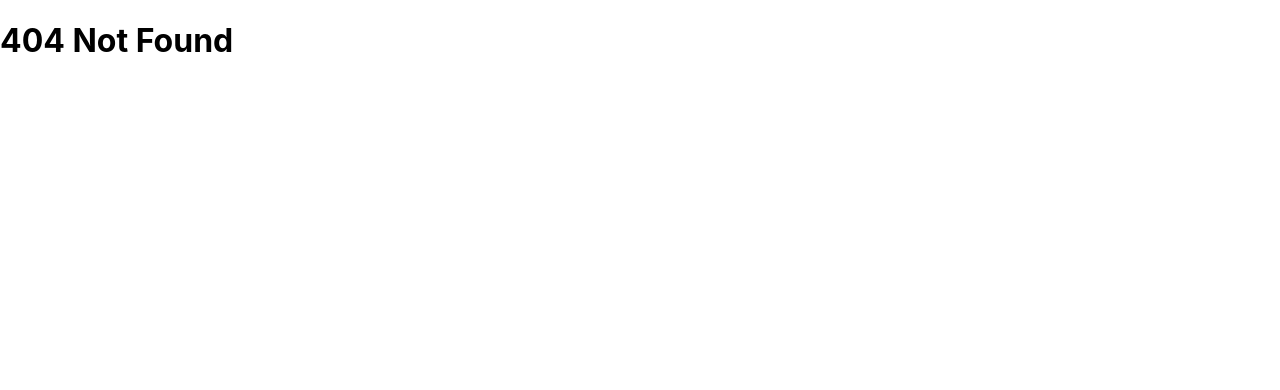
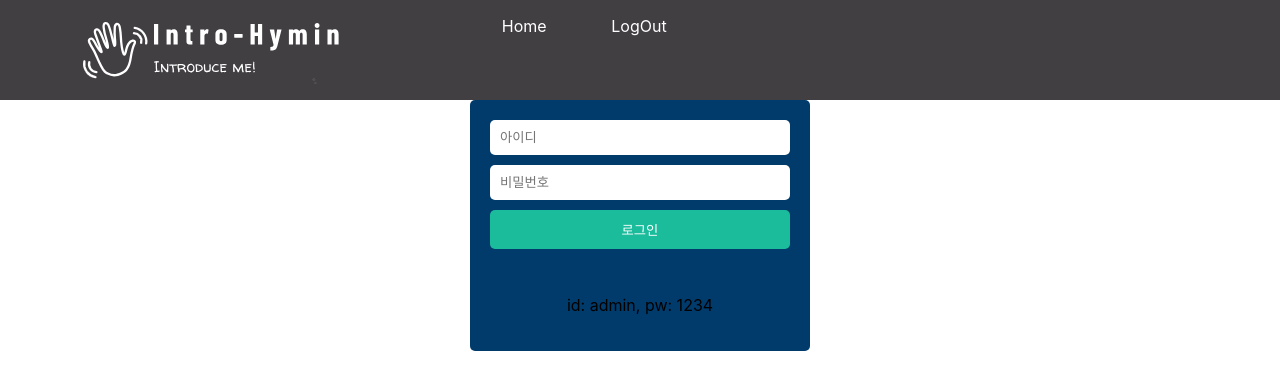
Before and after one commit to egogit/intro_hymin_FE, a React (Create React App) app: page /login in a window 1280 px wide. Before the commit this address had no page. Shown: the top 390 px of the page. Built offline with nearby package versions, Linux system fonts and the light colour scheme; no server answers.

Commit message:
feat: add login page
some incomplete features

```diff
--- a/src/App.js
+++ b/src/App.js
@@ -1,6 +1,7 @@
 import './App.css';
 import { BrowserRouter, Routes, Route } from 'react-router-dom';
 import Home from "./pages/Home";
+import Login from "./pages/Login";
 import NotFound from "./pages/NotFound";
 
 function App() {
@@ -8,6 +9,7 @@ function App() {
     <BrowserRouter>
         <Routes>
             <Route exact path="/" element={<Home />}></Route>
+            <Route exact path="/login" element={<Login />}></Route>
             <Route path="*" element={<NotFound />}></Route>
         </Routes>
     </BrowserRouter>
--- a/src/components/CVSidebar.js
+++ b/src/components/CVSidebar.js
@@ -98,8 +98,8 @@ function CVSidebar(props){
                 <div>
                     {
                         userSkill.map((skill) => {
-                            return <div style={styles.skillContainer}>
-                                <div key={skill[0]}>{skill[1]}</div>
+                            return <div key={skill[0]} style={styles.skillContainer}>
+                                <div>{skill[1]}</div>
                                 <div style={styles.skillRating}>
                                     <StarRatings rating={skill[2]} starRatedColor="#003b6c"
                                                  starSpacing='3px' starDimension="15px"/>
--- a/src/components/Header.js
+++ b/src/components/Header.js
@@ -1,5 +1,7 @@
 import {Link} from 'react-router-dom';
 import logo from '../assets/logo.png';
+import {useEffect, useState} from "react";
+import axios from "axios";
 
 const styles= {
     header:{
@@ -32,6 +34,21 @@ const styles= {
     }
 }
 function Header(){
+
+    const [isLogin, setIsLogin] = useState(false);
+    const baseURL ="http://localhost:8080/api/auth";
+
+    useEffect(() => {
+        axios.get(baseURL+'/checkSession').then((res) => {
+            let result = (res.data.status === 'success');
+            console.log(result)
+            setIsLogin(result);
+        }).catch((err) => {
+            console.log(err);
+            alert("오류가 발생하였습니다.")
+        })
+    },[])
+
     return (
         <div style={styles.header}>
             <div style={styles.containerStyle}>
@@ -41,6 +58,10 @@ function Header(){
                 <div style={styles.navBarContainer}>
                     <div style={styles.navBar}>
                         <div style={styles.nav}><p><Link style={styles.link} to="/">Home</Link></p></div>
+                        {
+                            isLogin ? <div style={styles.nav}><p><Link style={styles.link} to="/login">Login</Link></p></div>
+                                : <div style={styles.nav}><p><a style={styles.link} >LogOut</a></p></div>
+                        }
                     </div>
                 </div>
             </div>
--- /dev/null
+++ b/src/components/LoginForm.js
@@ -0,0 +1,68 @@
+import axios from "axios";
+import React from "react";
+import {useState} from "react";
+import {useNavigate} from "react-router-dom";
+
+const styles={
+    loginElement: {
+        marginBottom: '10px',
+        backgroundColor: 'white',
+        width: '100%',
+        padding: '10px',
+        boxSizing: 'border-box',
+        borderRadius: '5px',
+        border: 'none',
+
+    },
+    loginButton: {
+        backgroundColor: "#1BBC9B",
+        marginBottom: "30px",
+        color: "white",
+        width: '100%',
+        padding: '10px',
+        boxSizing: 'border-box',
+        borderRadius: '5px',
+        border: 'none',
+    }
+}
+
+function LoginForm(props){
+    const baseURL ="http://localhost:8080/api/auth";
+    const navigate = useNavigate();
+
+    const [id, setId]= useState('');
+    const [pw, setPw] = useState('');
+    const onIdChange = e => setId(e.target.value);
+    const onPwChange = e => setPw(e.target.value);
+
+    const checkLogin = (e) => {
+        e.preventDefault();
+        axios.post(baseURL+'/login',{
+            id: id,
+            pw: pw
+        }).then((res) => {
+            if(res.data.status === 'success'){
+                alert(res.data.msg)
+                navigate('/');
+            }else{
+                alert(res.data.msg)
+                setId('');
+                setPw('');
+            }
+        }).catch((err) => {
+            console.log(err);
+            alert("오류가 발생하였습니다.")
+        })
+    }
+
+    return (
+        <form>
+            <input value={id} type="text" placeholder="아이디" style={styles.loginElement} onChange={onIdChange} />
+            <input value={pw} type="password" placeholder="비밀번호" style={styles.loginElement} onChange={onPwChange} /><br/>
+            <input type="submit" id="btn" value="로그인" style={styles.loginButton} onClick={checkLogin} />
+            <p>id: admin, pw: 1234</p>
+        </form>
+    )
+}
+
+export default LoginForm;
--- /dev/null
+++ b/src/pages/Login.js
@@ -0,0 +1,50 @@
+import Header from "../components/Header";
+import LoginForm from "../components/LoginForm"
+import {useEffect, useState} from "react";
+import {useNavigate} from "react-router-dom";
+import axios from "axios";
+
+const styles = {
+    mainContainer:{
+        textAlign: 'center',
+        height: '100%',
+        backgroundColor: '#003b6c',
+        margin: 'auto',
+        width: '300px',
+        borderRadius: '5px',
+        padding: '20px',
+    },
+}
+
+const baseURL ="http://localhost:8080/api/auth";
+
+function Login(){
+    const [isLogin, setIsLogin] = useState(false);
+    const navigate = useNavigate();
+
+    useEffect(() => {
+        axios.get(baseURL+'/checkSession').then((res) => {
+            let result = (res.data.status === 'success');
+            setIsLogin(result);
+        }).catch((err) => {
+            console.log(err);
+            alert("오류가 발생하였습니다.")
+        })
+    },[])
+
+    // if(!isLogin) { // TODO 로그인 여부 확인해서 로그인이 된 상태면 root로 돌아가게 만들기
+    // TODO 로그인이 되었다면 header에는 로그아웃 안되었다면 로그인을 띄우기
+        return (
+            <div>
+                <Header/>
+                <div style={styles.mainContainer}>
+                    <LoginForm/>
+                </div>
+            </div>
+        )
+    // }else{
+    //     navigate('/')
+    // }
+}
+
+export default Login;
```
